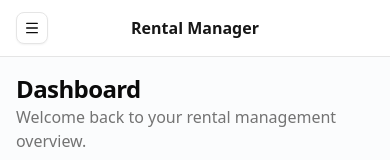
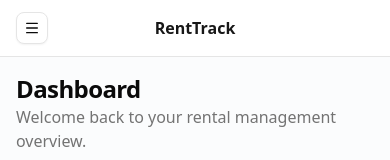
Before and after one commit to rv20197/rental-management-next, a Next.js app: page /dashboard in a window 390 px wide. Shown: the top 160 px of the page. Built offline with nearby package versions, Linux system fonts and the light colour scheme; no server answers; the database is empty.

Commit message:
feat: implement responsive sidebar navigation and root layout under renamed RentTrack project

```diff
--- a/package.json
+++ b/package.json
@@ -1,5 +1,5 @@
 {
-  "name": "rental-management-next",
+  "name": "rent-track",
   "version": "0.1.0",
   "private": true,
   "scripts": {
--- a/src/app/layout.tsx
+++ b/src/app/layout.tsx
@@ -15,7 +15,7 @@ const geistMono = Geist_Mono({
 });
 
 export const metadata: Metadata = {
-  title: 'Rental Manager',
+  title: 'RentTrack',
   description: 'Manage rentals, billings, items, and customers.',
 };
 
--- a/src/components/Layout.tsx
+++ b/src/components/Layout.tsx
@@ -25,7 +25,7 @@ export function Layout({ children }: LayoutProps) {
           >
             <Menu className="size-4" />
           </Button>
-          <h1 className="text-base font-semibold text-primary">Rental Manager</h1>
+          <h1 className="text-base font-semibold text-primary">RentTrack</h1>
           <div className="w-8" />
         </div>
         <div className="min-w-0 flex-1 overflow-y-auto">
--- a/src/components/Sidebar.tsx
+++ b/src/components/Sidebar.tsx
@@ -53,7 +53,7 @@ export function Sidebar({ isMobileOpen = false, onMobileClose }: SidebarProps) {
       >
         <div className="flex items-center justify-between border-b p-4 md:border-b-0 md:p-6">
           <div>
-            <h1 className="text-xl font-bold tracking-tight text-primary md:text-2xl">Rental Manager</h1>
+            <h1 className="text-xl font-bold tracking-tight text-primary md:text-2xl">RentTrack</h1>
             <p className="text-xs text-muted-foreground md:hidden">Manage rentals on the go</p>
           </div>
           <div className="flex items-center gap-2">
```
